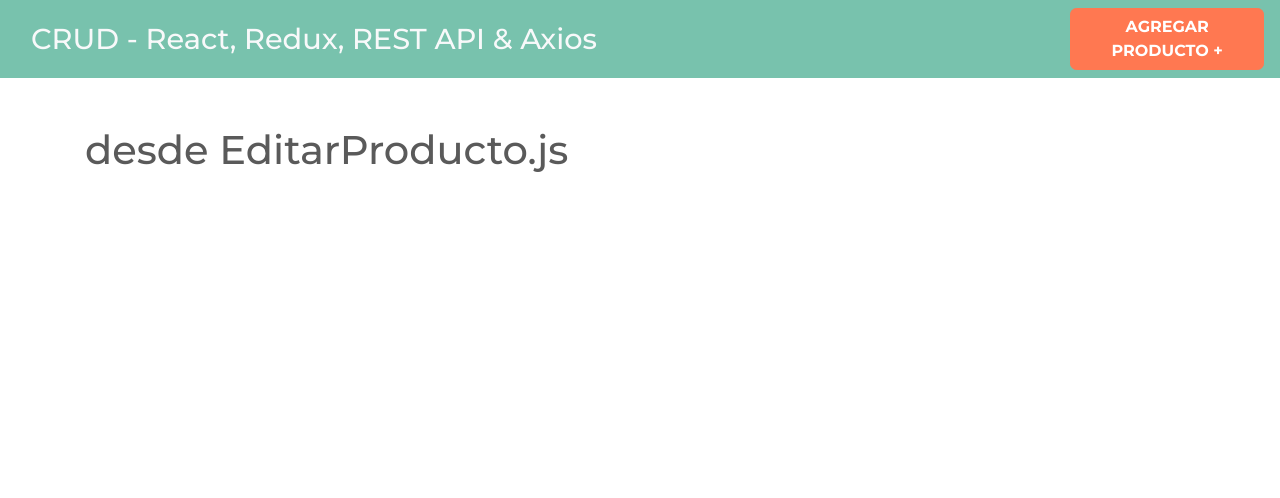
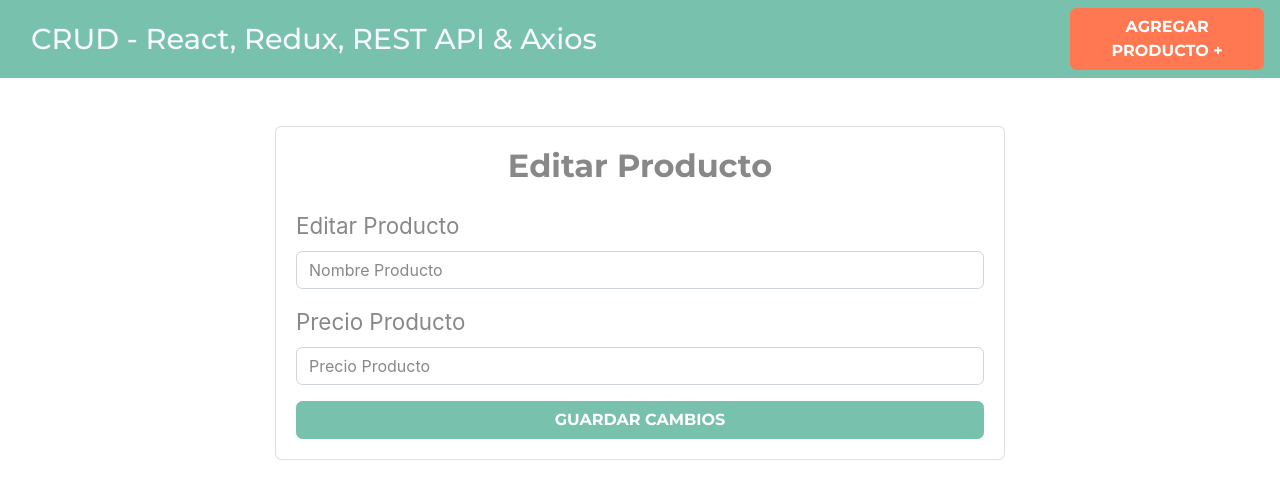
Before and after one commit to ManuelVillarVitoria/react-redux-jsonserver-crud, a React (Create React App) app: page /productos/editar/1 in a window 1280 px wide. Shown: the top 498 px of the page. Built offline with nearby package versions, Linux system fonts and the light colour scheme.

Commit message:
creating the Edition of Products and Listing

```diff
--- a/src/components/EditarProducto.js
+++ b/src/components/EditarProducto.js
@@ -2,7 +2,47 @@
 
 const EditarProducto = () => {
     return (
-        <h1>desde EditarProducto.js</h1>
+        <div className="row justify-content-center">
+        <div className="col-md-8">
+            <div className="card">
+                <div className="card-body">
+                    <h2 className="text-center mb-4 font-weight-bold">
+                        Editar Producto
+                    </h2>
+
+                    <form>
+                        <div className="form-group">
+                            <label>Editar Producto</label>
+                            <input
+                                type="text"
+                                className="form-control"
+                                placeholder="Nombre Producto"
+                                name="nombre"
+                            />
+                        </div>
+
+                        <div className="form-group">
+                            <label>Precio Producto</label>
+                            <input
+                                type="number"
+                                className="form-control"
+                                placeholder="Precio Producto"
+                                name="precio"
+                            />
+                        </div>
+
+                        <button
+                            type="submit"
+                            className="btn btn-primary font-weight-bold text-uppercase
+                            d-block w-100">
+                            Guardar Cambios
+                        </button>
+                    </form>
+
+                </div>
+            </div>
+        </div>
+    </div>
     )
 }
 
--- a/src/components/Productos.js
+++ b/src/components/Productos.js
@@ -1,8 +1,23 @@
-import React from 'react'
+import React, { Fragment } from 'react'
 
 const Productos = () => {
     return (
-      <h1>desde Productos.js</h1>
+        <Fragment>
+            <h2 className="text-center my-5">Listado de Productos</h2>
+
+            <table className="table table-striped">
+                <thead className="bg-primary table-dark">
+                    <tr>
+                        <th scope="col">Nombre</th>
+                        <th scope="col">Precio</th>
+                        <th scope="col">Acciones</th>
+                    </tr>
+                </thead>
+                <tbody>
+
+                </tbody>
+            </table>
+        </Fragment>
     )
 }
 
```
